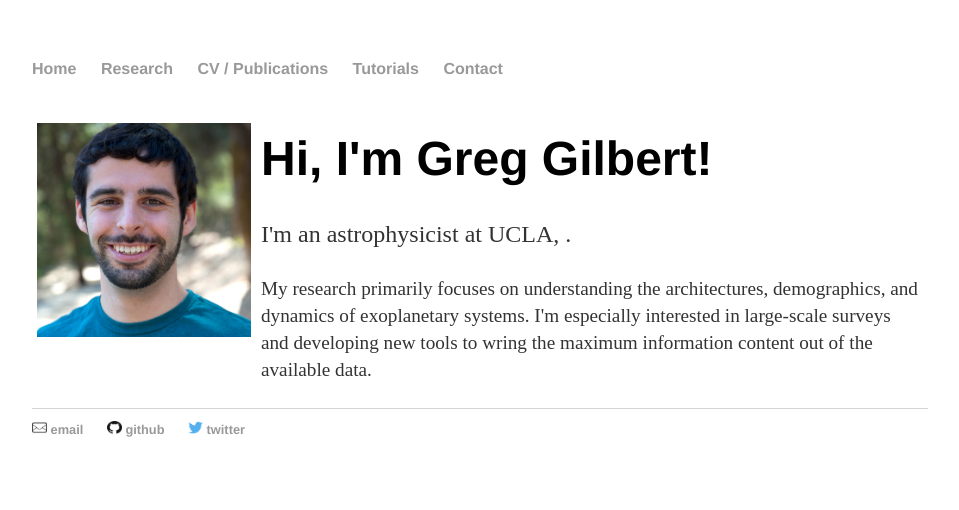
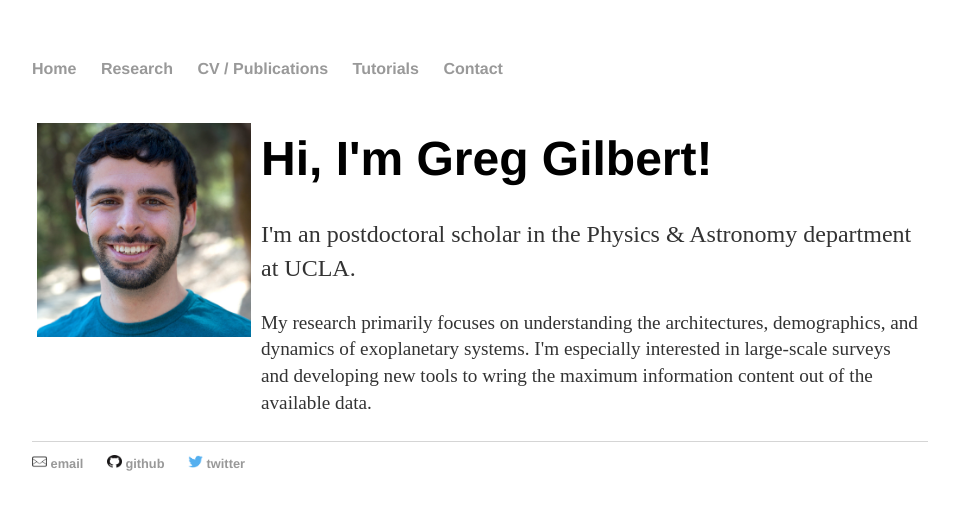
Before and after one commit to gjgilbert/gjgilbert.github.io, a Jekyll site: the page built from index.html, in a window 1280 px wide. Shown: the top 510 px of the page, without its empty margins (160-1119 px from the left). Built offline with Jekyll 4.4.1, drawn with Linux system fonts in a browser that asks for light colours.

Commit message:
Update index.html

```diff
--- a/index.html
+++ b/index.html
@@ -44,7 +44,7 @@
 	  </div>
 	  <div class="column right">
 	    <h1>Hi, I'm Greg Gilbert!</h1>
-	    <p style="font-size:1.5em">I'm an astrophysicist at UCLA, .</p>
+	    <p style="font-size:1.5em">I'm an postdoctoral scholar in the Physics & Astronomy department at UCLA.</p>
 	    <p style="font-size:1.2em">My research primarily focuses on understanding the architectures, demographics, and dynamics of exoplanetary systems. I'm especially interested in large-scale surveys and developing new tools to wring the maximum information content out of the available data.</p>
 	  </div>
 	</div>
```
